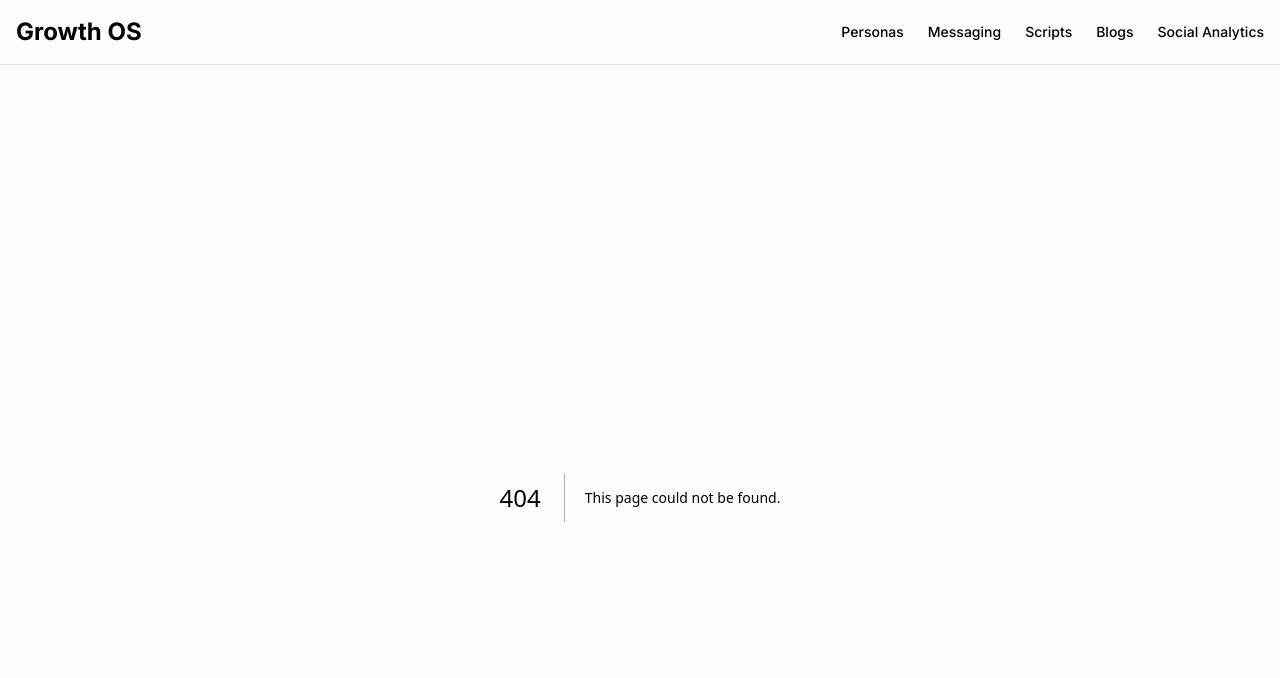
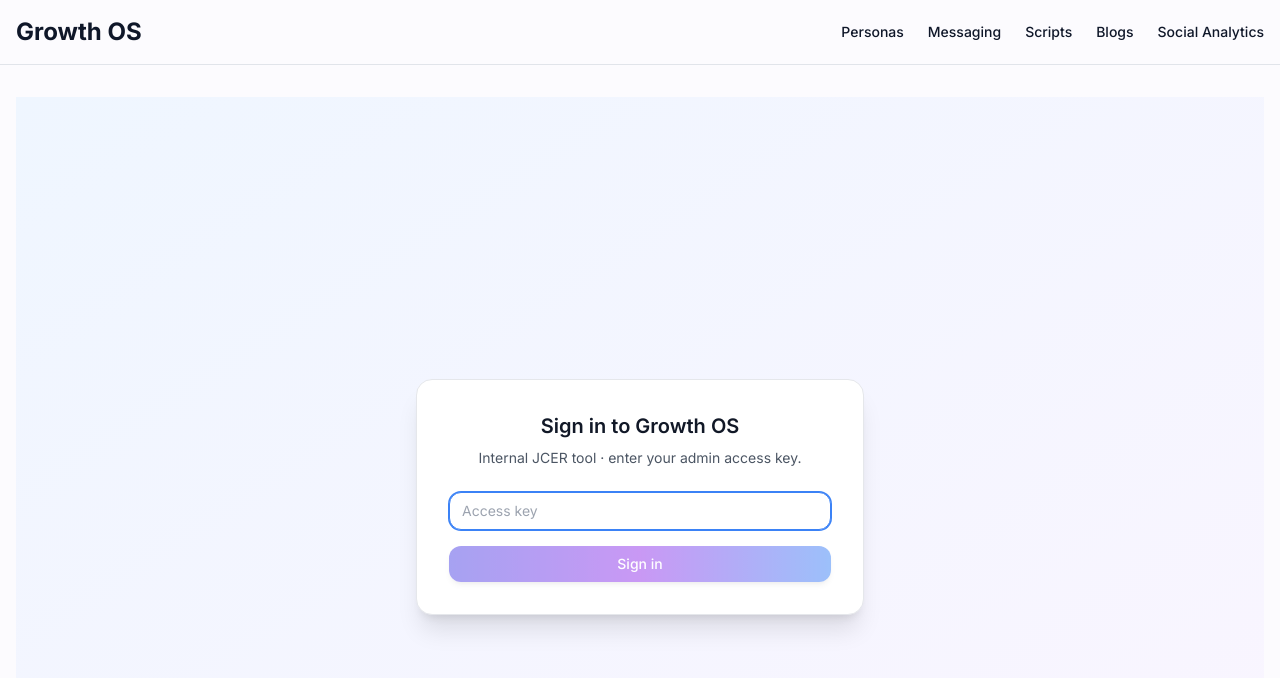
Before and after one commit to jcercareer/growthos, a Next.js app in the folder apps/frontend/: page /auth/login in a window 1280 px wide. Before the commit this address had no page. Shown: the top 678 px of the page. Built offline with nearby package versions, Linux system fonts and the light colour scheme.

Commit message:
feat: Add login page for authentication

```diff
--- /dev/null
+++ b/apps/frontend/src/app/auth/login/page.tsx
@@ -0,0 +1,83 @@
+'use client';
+
+import { useRouter, useSearchParams } from 'next/navigation';
+import { useState, Suspense } from 'react';
+import { Button } from '@/components/ui/button';
+
+function LoginForm() {
+  const [key, setKey] = useState('');
+  const [loading, setLoading] = useState(false);
+  const [error, setError] = useState('');
+  const router = useRouter();
+  const searchParams = useSearchParams();
+
+  const handleSubmit = async (e: React.FormEvent) => {
+    e.preventDefault();
+    setError('');
+    setLoading(true);
+
+    try {
+      const res = await fetch('/api/login', {
+        method: 'POST',
+        headers: { 'Content-Type': 'application/json' },
+        body: JSON.stringify({ key }),
+      });
+
+      if (!res.ok) {
+        setError('Invalid access key');
+        return;
+      }
+
+      const callbackUrl = searchParams.get('callbackUrl') || '/personas';
+      router.push(callbackUrl);
+      router.refresh();
+    } catch (err) {
+      setError('An error occurred. Please try again.');
+    } finally {
+      setLoading(false);
+    }
+  };
+
+  return (
+    <form onSubmit={handleSubmit} className="space-y-4">
+      <input
+        type="password"
+        value={key}
+        onChange={(e) => setKey(e.target.value)}
+        placeholder="Access key"
+        className="w-full rounded-xl border border-gray-300 bg-white px-3 py-2 text-sm outline-none focus:border-blue-500 focus:ring-1 focus:ring-blue-500"
+        autoFocus
+      />
+      {error && (
+        <p className="text-xs text-red-500 text-left">
+          {error}
+        </p>
+      )}
+      <button
+        type="submit"
+        className="w-full rounded-xl bg-gradient-to-r from-indigo-600 via-purple-600 to-blue-500 px-4 py-2 text-sm font-medium text-white shadow-md hover:opacity-90 disabled:opacity-50"
+        disabled={loading || !key}
+      >
+        {loading ? 'Signing in...' : 'Sign in'}
+      </button>
+    </form>
+  );
+}
+
+export default function LoginPage() {
+  return (
+    <div className="flex min-h-screen items-center justify-center bg-gradient-to-br from-blue-50 to-purple-50">
+      <div className="max-w-md w-full p-8 bg-white rounded-2xl shadow-xl border border-gray-200">
+        <h1 className="text-xl font-semibold mb-2 text-gray-900 text-center">
+          Sign in to Growth OS
+        </h1>
+        <p className="text-sm text-gray-600 mb-6 text-center">
+          Internal JCER tool · enter your admin access key.
+        </p>
+        <Suspense fallback={<div className="text-center">Loading...</div>}>
+          <LoginForm />
+        </Suspense>
+      </div>
+    </div>
+  );
+}
```
